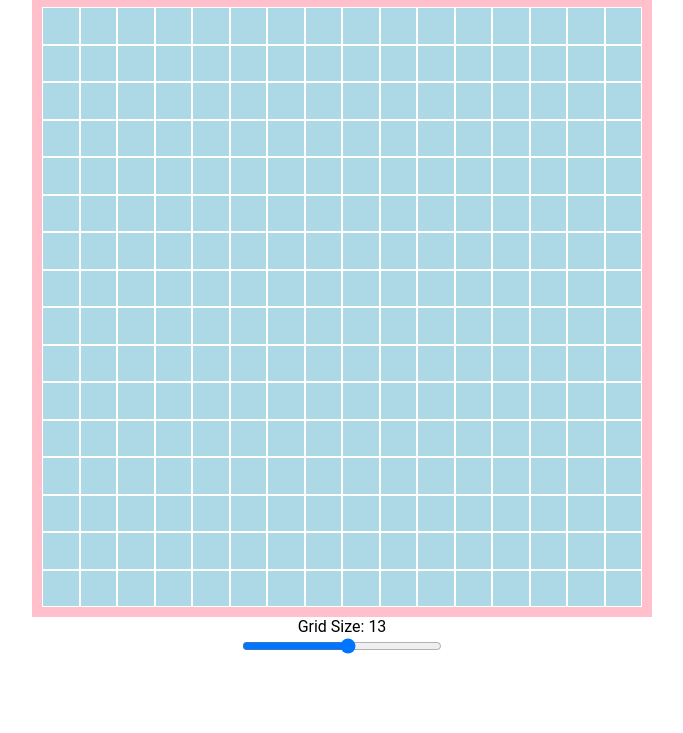
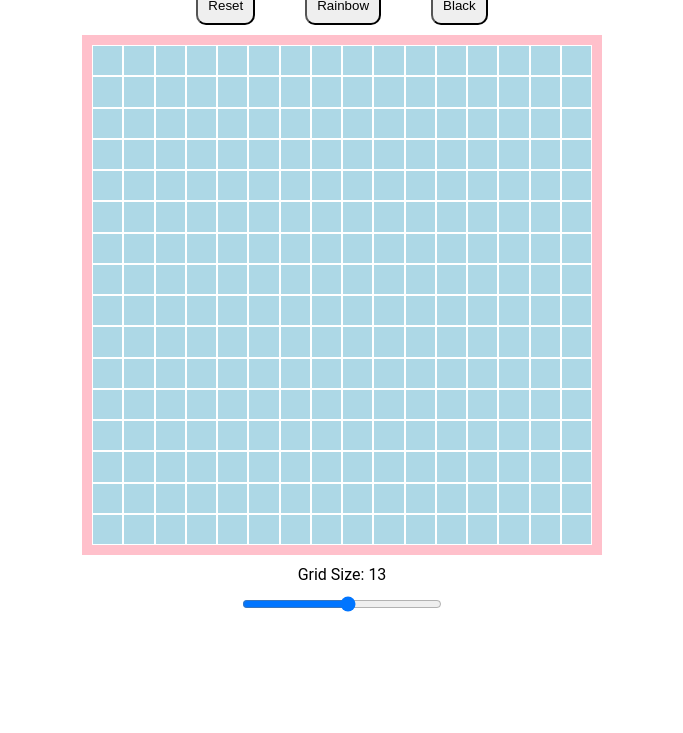
Before and after one commit to Madeline0421/etch-a-sketch, a plain HTML site: page index.html in a window 1280 px wide. Shown: the part 67-800 px from the top of the page, without its empty margins (298-981 px from the left). Drawn offline with Linux system fonts and the light colour scheme.

Commit message:
Update padding and gaps for page

```diff
--- a/styles.css
+++ b/styles.css
@@ -2,7 +2,11 @@ body {
     display: flex;
     flex-direction: column;
     font-family: 'Roboto', sans-serif;
+}
 
+button {
+    border-radius: 10px;
+    padding: 10px;
 }
 
 .container {
@@ -10,11 +14,12 @@ body {
     flex-direction: column;
     justify-content: center;
     align-items: center;
+    gap: 10px;
 }
 
 .menu-container {
     display: flex;
-    gap: 10px;
+    gap: 50px;
 }
 
 .grid-container {
@@ -23,7 +28,7 @@ body {
     background-color: pink;
     padding: 10px;
     grid-auto-columns: 3px;
-    width: 600px;
+    width: 500px;
     height: auto;
 }
 
@@ -32,7 +37,6 @@ body {
     background-color: lightblue;
     border: 1px solid white;
     padding: 10px;
-
     text-align: center;
 }
 
```
